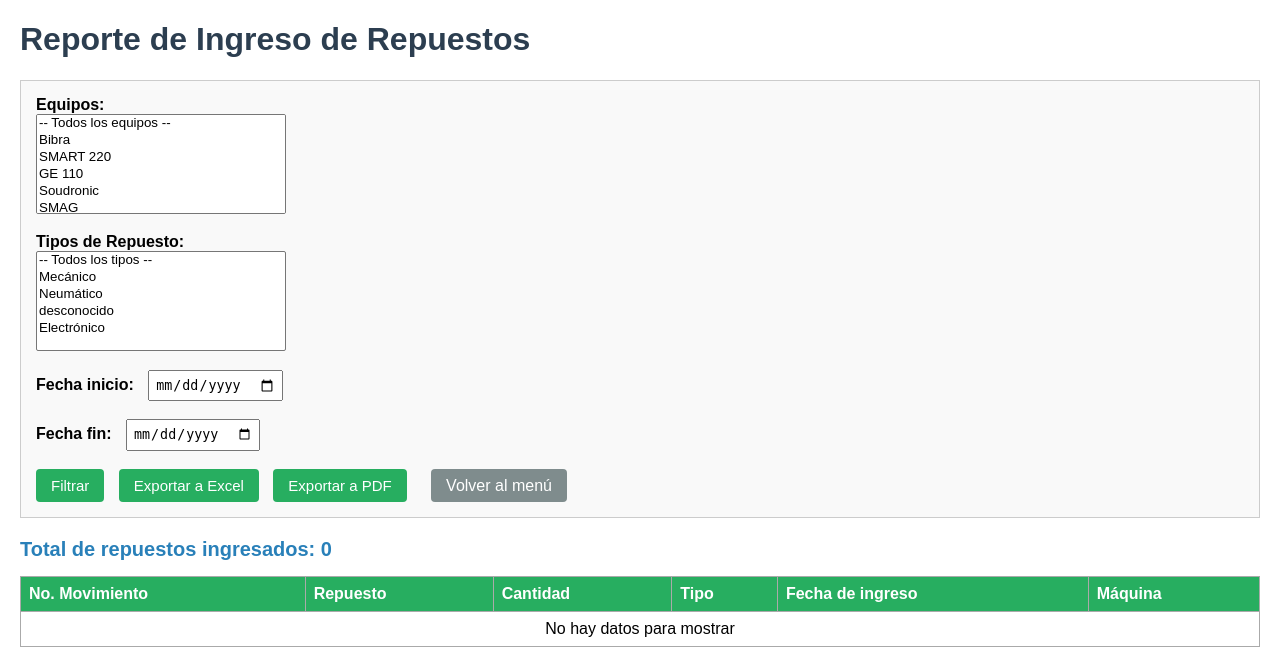
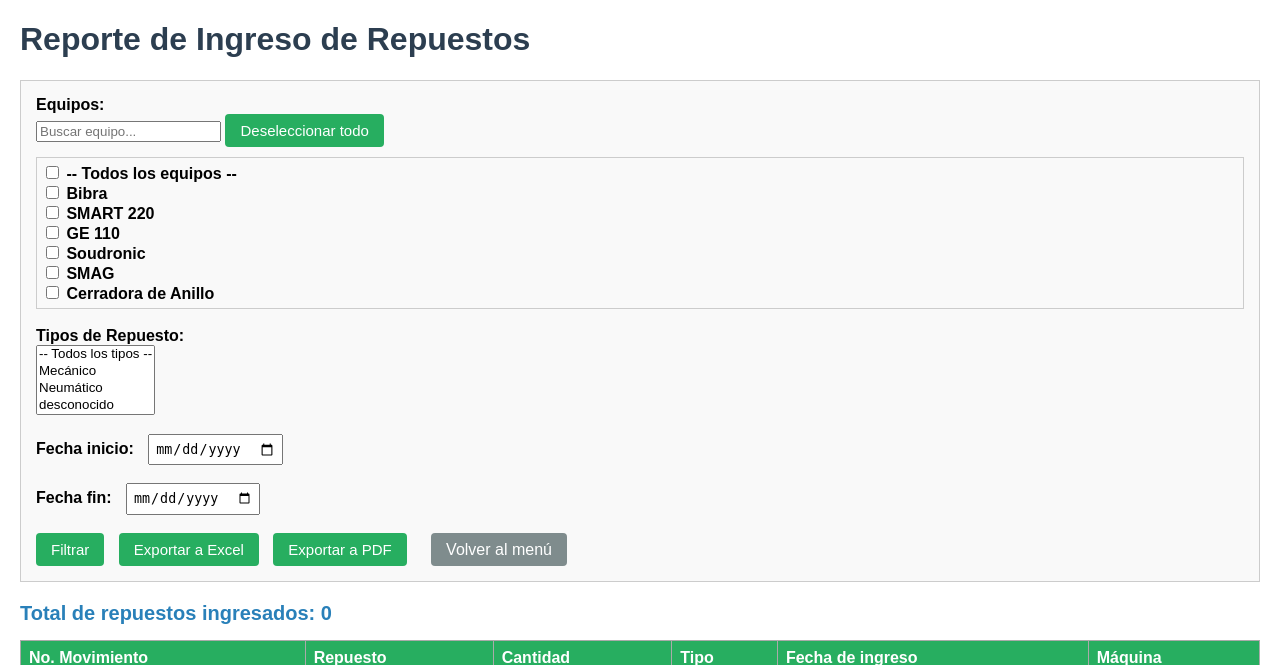
Before and after one commit to cmlayta/CMMS, a Flask app: page /reporte_ingreso in a window 1280 px wide. Shown: the top 665 px of the page. Run offline with Flask 3, Linux system fonts and the light colour scheme; a user stored in the database is signed in; data comes from the database, SQL or seed files in the repository.

Commit message:
Modificacion en reporte de ingresos

```diff
--- a/templates/reporte_ingreso.html
+++ b/templates/reporte_ingreso.html
@@ -21,10 +21,6 @@
     label {
       font-weight: bold;
       margin-right: 10px;
-        }
-        select[multiple] {
-            height: 100px;
-            width: 250px;
     }
     input[type="date"] {
       padding: 5px;
@@ -81,7 +77,6 @@
     .boton-volver:hover {
       background-color: #5d6d7e;
     }
-
   </style>
 </head>
 <body>
@@ -89,16 +84,21 @@
   <h1>Reporte de Ingreso de Repuestos</h1>
 
   <form method="post" action="{{ url_for('reporte_ingreso') }}">
+    <!-- FILTRO EQUIPOS -->
     <div>
       <label for="equipos">Equipos:</label><br>
-            <select name="equipos" id="equipos" multiple>
-                <option value="todos" {% if 'todos' in filtros.equipos %}selected{% endif %}>-- Todos los equipos --</option>
+      <input type="text" id="buscar_equipo" placeholder="Buscar equipo...">
+      <button type="button" id="deseleccionar_todo" style="margin-bottom:10px;">Deseleccionar todo</button>
+      <div id="lista_equipos" style="max-height:150px; overflow-y:auto; border:1px solid #ccc; padding:5px;">
+        <label><input type="checkbox" name="equipos" value="todos"> -- Todos los equipos --</label><br>
         {% for equipo in equipos_lista %}
-                <option value="{{ equipo }}" {% if equipo in filtros.equipos %}selected{% endif %}>{{ equipo }}</option>
+        <label><input type="checkbox" name="equipos" value="{{ equipo }}"
+          {% if equipo in filtros.equipos %}checked{% endif %}> {{ equipo }}</label><br>
         {% endfor %}
-            </select>
+      </div>
     </div><br>
 
+    <!-- FILTRO TIPOS -->
     <div>
       <label for="tipos">Tipos de Repuesto:</label><br>
       <select name="tipos" id="tipos" multiple>
@@ -109,6 +109,7 @@
       </select>
     </div><br>
 
+    <!-- FILTRO FECHAS -->
     <div>
       <label for="fecha_inicio">Fecha inicio:</label>
       <input type="date" id="fecha_inicio" name="fecha_inicio" value="{{ filtros.fecha_inicio }}">
@@ -164,7 +165,23 @@
 
   <script src="https://cdn.jsdelivr.net/npm/chart.js"></script>
   <script>
-        // Previene seleccionar "todos" y otros valores a la vez
+    // 🔍 Buscador en la lista de equipos
+    document.getElementById('buscar_equipo').addEventListener('input', function() {
+      const filtro = this.value.toLowerCase();
+      const etiquetas = document.querySelectorAll('#lista_equipos label');
+      etiquetas.forEach(lbl => {
+        const texto = lbl.textContent.toLowerCase();
+        lbl.style.display = texto.includes(filtro) ? 'block' : 'none';
+      });
+    });
+
+    // 🚫 Deseleccionar todos los checkboxes
+    document.getElementById('deseleccionar_todo').addEventListener('click', function() {
+      const checkboxes = document.querySelectorAll('#lista_equipos input[type="checkbox"]');
+      checkboxes.forEach(chk => chk.checked = false);
+    });
+
+    // ⚙️ Control de selección múltiple en tipos
     function manejarSeleccionMultiple(id) {
       const select = document.getElementById(id);
       select.addEventListener('change', () => {
@@ -179,10 +196,9 @@
         }
       });
     }
-        manejarSeleccionMultiple('equipos');
     manejarSeleccionMultiple('tipos');
 
-        // Generar gráfico
+    // 📊 Gráfico
     const ctx = document.getElementById('graficoBarras').getContext('2d');
     const etiquetas = {{ etiquetas | tojson }};
     const valores = {{ valores | tojson }};
```
Lines whose indentation alone changed are shown as unchanged.
